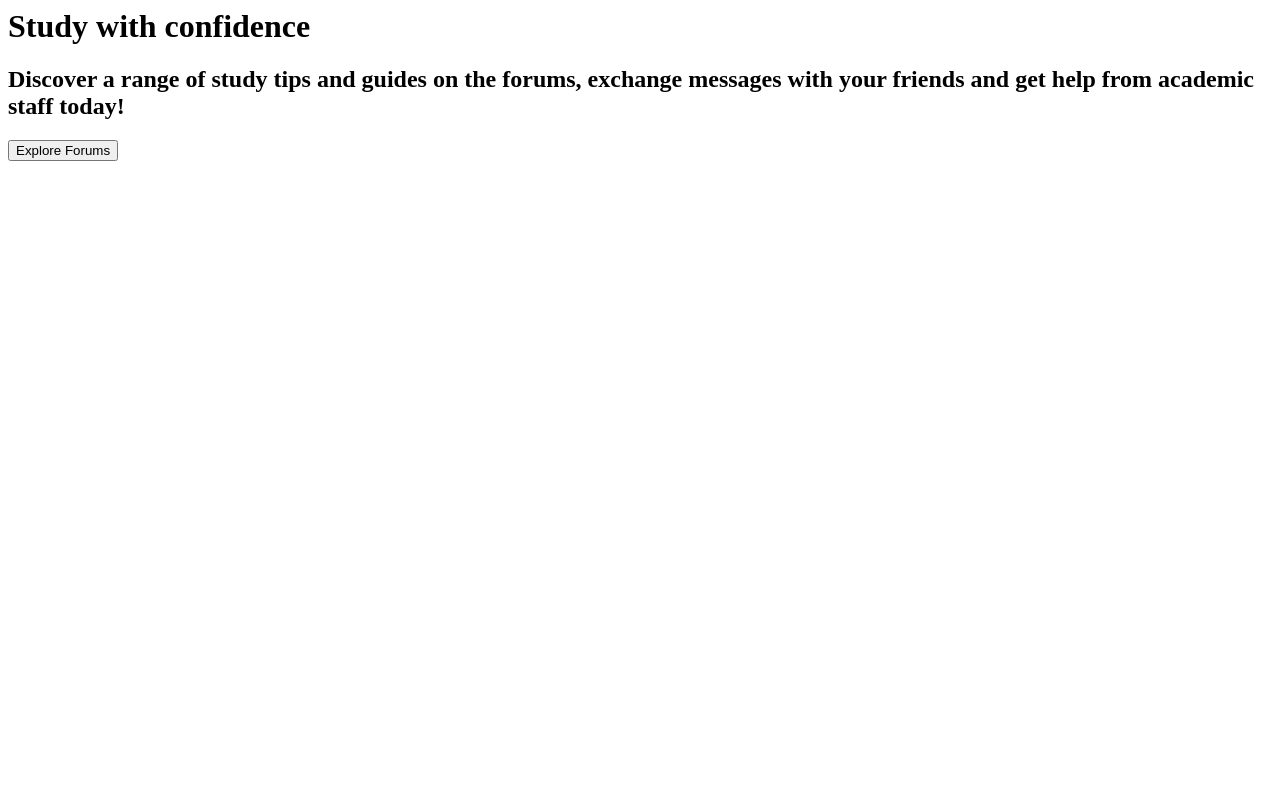
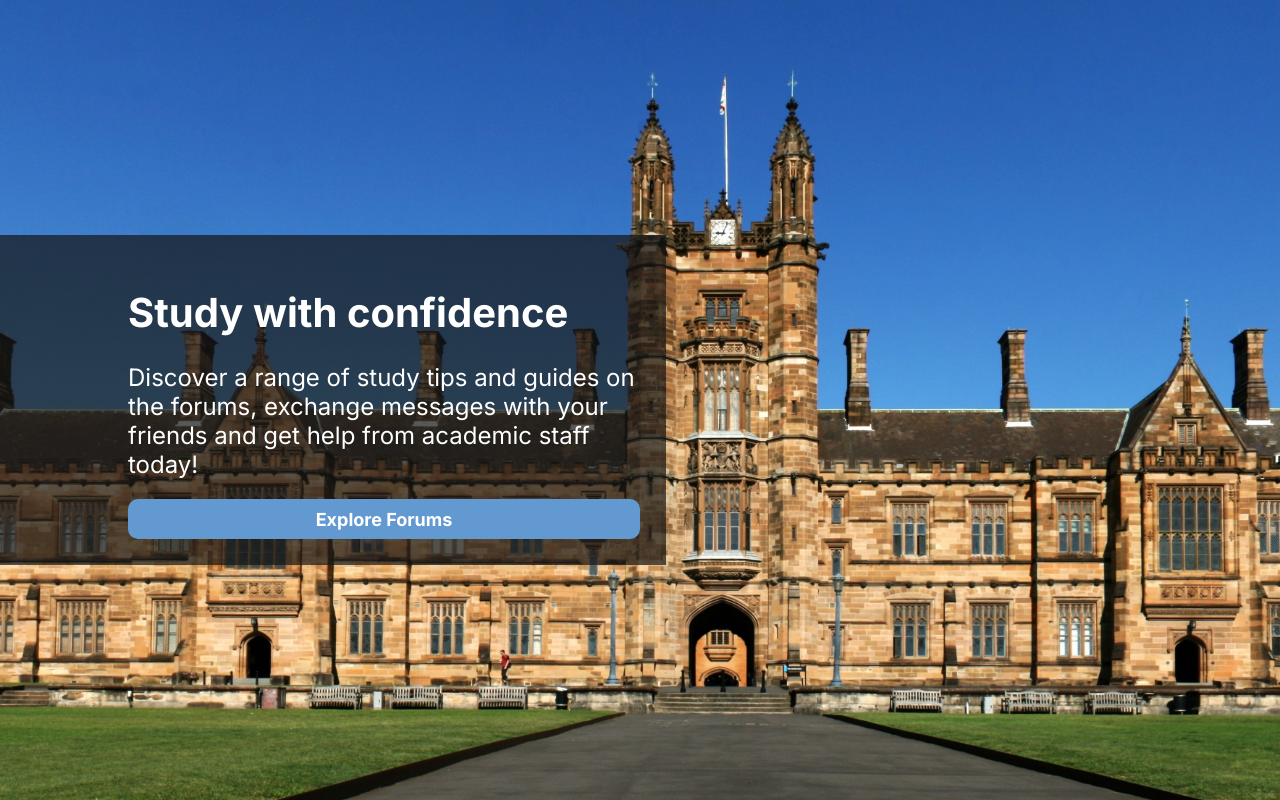
Before and after one commit to AL108/INFO2222-ASG, a Python web app: template src/templates/home.html in a window 1280 px wide. Run offline with Jinja, Linux system fonts and the light colour scheme; the template is opened without the code that fills it, so the values that code supplies are empty.

Commit message:
Fixed html files

```diff
--- /dev/null
+++ b/src/static/css/common.css
@@ -0,0 +1,53 @@
+/* -----------------------------------------------------------------------------
+                                   General
+ -----------------------------------------------------------------------------*/
+ .container {
+    padding: 20px;
+    border-width: 1px;
+    border-radius: 8px;
+    box-shadow: 0 0 6px rgba(0, 0, 0, 0.15);
+    /* margin: auto; */
+}
+
+.button_static {
+    border-radius: 10px;
+    border-width: 0px;
+    display: flex;
+    /* width: 200px; */
+    border-color: #6399D1;
+    background-color: #6399D1;
+    color: WHITE;
+    font-size: large;
+}
+
+.button_theme {
+    border-radius: 10px;
+    border-width: 0px;
+    display: flex;
+    justify-content: center;
+    align-content: center;
+    align-items: center;
+    width: 500px;
+    border-color: #6399D1;
+    background-color: #6399D1;
+    color: WHITE;
+    font-size: large;
+}
+
+/* -----------------------------------------------------------------------------
+                                     Fonts
+ -----------------------------------------------------------------------------*/
+.inter {
+    font-family: 'Inter', sans-serif;
+    font-weight: normal;
+}
+
+.inter_bold {
+    font-family: 'Inter', sans-serif;
+    font-weight: bold;
+}
+
+.h_bold {
+    font-family: Helvetica;
+    font-weight: 700;
+}
--- /dev/null
+++ b/src/static/css/home.css
@@ -0,0 +1,41 @@
+/* -----------------------------------------------------------------------------
+                                   Home Page
+ -----------------------------------------------------------------------------*/
+
+.homepage_background {
+    background-image: url("/img/usyd_building.jpeg");
+    background-size: cover;
+    background-repeat: no-repeat;
+    background-position: right;
+    height: 100%;
+    display: flex;
+    flex-direction: column;
+    justify-content: center;
+    padding: 0;
+    margin: 0;
+}
+
+.homepage {
+    text-align: left;
+    padding-left: 10%;
+    padding-right: 2%;
+    padding-top: 2%;
+    padding-bottom: 2%;
+    color: WHITE;
+    width: 40%;
+    top: 30%;
+    background-color: rgba(20, 20, 20, 0.7);
+}
+
+.goToForumsButton {
+    display: none;
+    justify-content: center;
+    align-items: center;
+    text-align: center;
+    height: 40px;
+    width: 100%;
+}
+
+.home_title {
+    font-size: 40;
+}
--- a/src/templates/home.html
+++ b/src/templates/home.html
@@ -1,21 +1,20 @@
 <head>
-    <link rel="stylesheet" type="text/css" href="css/temp.css">
+    <link rel="stylesheet" type="text/css" href="css/home.css">
+    <link rel="stylesheet" type="text/css" href="css/common.css">
+    <link rel="preconnect" href="https://fonts.googleapis.com">
+    <link rel="preconnect" href="https://fonts.gstatic.com" crossorigin>
+    <link href="https://fonts.googleapis.com/css2?family=Inter:wght@400;700&display=swap" rel="stylesheet">
     <script src="js/script_head.js"></script>
     <title>Home</title>
 
-    <!-- Load Google's Open Sans Font -->
-    <!-- <link rel="preconnect" href="https://fonts.googleapis.com">
-    <link rel="preconnect" href="https://fonts.gstatic.com" crossorigin>
-    <link href="https://fonts.googleapis.com/css2?family=Open+Sans:wght@300;400;600;700;800&display=swap" rel="stylesheet">  -->
 </head>
 <body class="homepage_background">
 
     <div class="homepage">
-        <h1 class="os_bold home_title">Study with confidence</h1>
-        <!-- <h2 class="os">Insert second line here</h2> -->
-        <h2 class="os_light">Discover a range of study tips and guides on the forums, exchange messages with your friends and get help from academic staff today!</h2>
+        <h1 class="inter_bold home_title">Study with confidence</h1>
+        <h2 class="inter">Discover a range of study tips and guides on the forums, exchange messages with your friends and get help from academic staff today!</h2>
 
-        <button type="button" class="button_theme os_bold" onclick="toForums()">Explore Forums</button>
+        <button type="button" class="button_static inter_bold goToForumsButton" onclick="toForums()">Explore Forums</button>
     </div>
 
 </body>
--- a/src/templates/login.html
+++ b/src/templates/login.html
@@ -1,5 +1,6 @@
 <head>
 <link rel="stylesheet" type="text/css" href="css/login.css">
+<link rel="stylesheet" type="text/css" href="css/common.css">
 <script src="js/script_head.js"></script>
 <link rel="preconnect" href="https://fonts.googleapis.com">
 <link rel="preconnect" href="https://fonts.gstatic.com" crossorigin>
@@ -21,7 +22,7 @@
         <label id="loginInfo"></label>
         </br>
         </br>
-        <input class="login_button" value="Login" type="submit" onclick="loginPost(event)"/>
+        <input class="login_button" value="Sign In" type="submit" onclick="loginPost(event)"/>
         <a class="register_button" href="/register">Need an account?</a>
         </br>
     </form>
```
Also changed, not shown: src/db/public_key_database.txt (+1 -0 lines), src/db/user_database.txt (+1 -0 lines), src/static/css/msg_window.css (+0 -122 lines), src/static/css/temp.css (deleted, +0 -8 lines).
